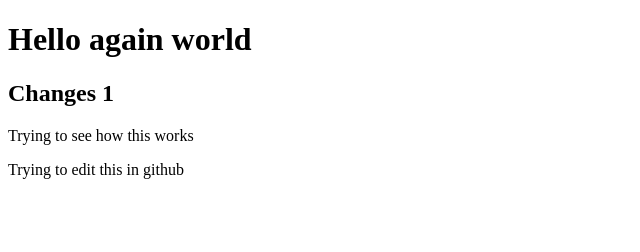
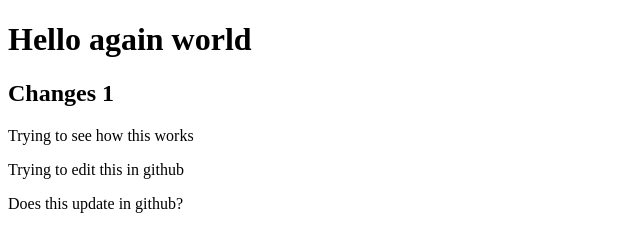
Before and after one commit to shreyabakharel/second-try, a plain HTML site: page index.html in a window 1280 px wide. Shown: the whole page, without its empty margins (0-640 px from the left). Drawn offline with Linux system fonts and the light colour scheme.

Commit message:
adding this on second day

```diff
--- a/index.html
+++ b/index.html
@@ -11,6 +11,7 @@
     <h2>Changes 1</h2>
     <p> Trying to see how this works</p>
     <p> Trying to edit this in github </p>
+    <p>Does this update in github?</p>
 
 
 </body>
```
